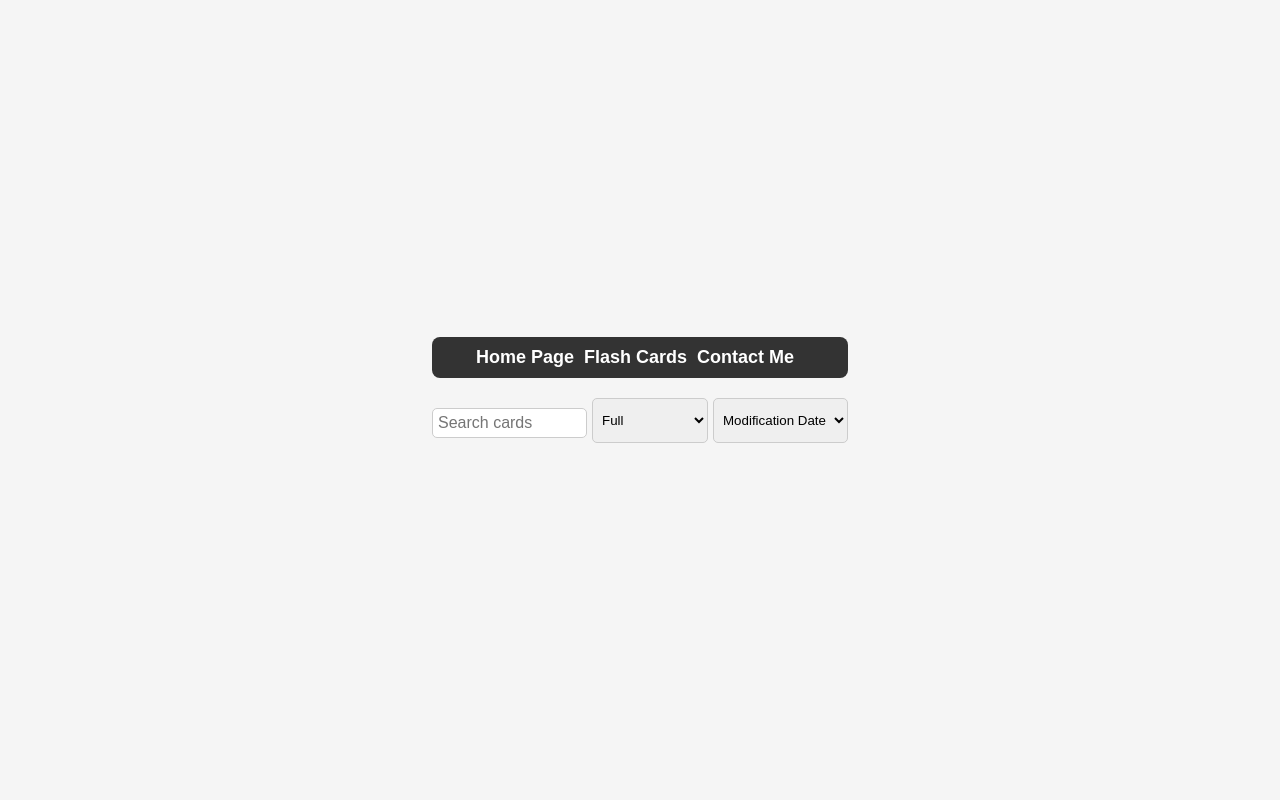
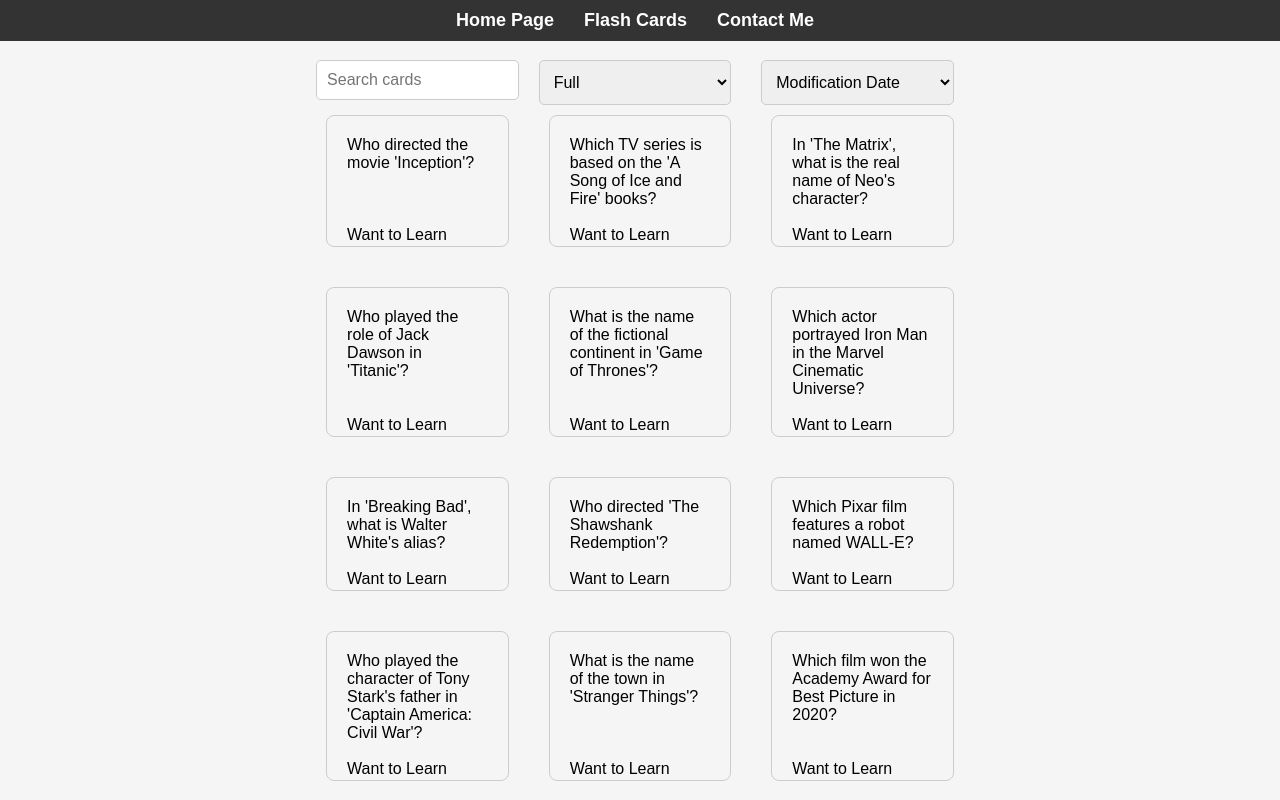
Before and after one commit to azershukurlu/wmas3, a React (Create React App) app: page /flashcards in a window 1280 px wide. Shown: the top 800 px of the page. Built offline with nearby package versions, Linux system fonts and the light colour scheme.

Commit message:
Add css for cards and add newcardcomponent

```diff
--- a/src/DisplayCards.jsx
+++ b/src/DisplayCards.jsx
@@ -21,7 +21,7 @@ const DisplayCards = ({ flashCards, onDelete, setFcd }) => {
     .filter((card) => {
       const cardStatus = card.status ? card.status : "unknown";
       return (
-        filterInfo === "All" ||
+        filterInfo === "Full" ||
         (cardStatus && cardStatus.toLowerCase() === filterInfo.toLowerCase())
       );
     })
@@ -66,8 +66,8 @@ const DisplayCards = ({ flashCards, onDelete, setFcd }) => {
           className="select-box"
         >
           <option value="id">ID</option>
-          <option value="question">Front</option>
-          <option value="answer">Back</option>
+          <option value="question">Question</option>
+          <option value="answer">Answer</option>
           <option value="modificationDate">Modification Date</option>
         </select>
       </div>
@@ -90,6 +90,7 @@ const DisplayCards = ({ flashCards, onDelete, setFcd }) => {
               )
             }
             setFcd={setFcd}
+            className="display-card"
           />
         ))}
       </div>
--- a/src/FlashcardApp.jsx
+++ b/src/FlashcardApp.jsx
@@ -1,4 +1,6 @@
 import React, { useRef, useState, useEffect } from "react";
+
+import "./style/FlashcardApp.css";
 
 const currentDate = new Date().toLocaleDateString("en-US", {
   year: "numeric",
--- a/src/style/App.css
+++ b/src/style/App.css
@@ -3,8 +3,9 @@ body {
   font-family: "Arial", sans-serif;
   background-color: #f5f5f5;
   display: flex;
+  flex-direction: column;
   align-items: center;
-  justify-content: center;
+  justify-content: flex-start;
   height: 100vh;
 }
 
@@ -12,11 +13,21 @@ body {
   max-width: 1000px;
   margin: 0 auto;
   padding: 20px;
+  display: flex;
+  flex-direction: column;
+  align-items: center;
 }
 
 nav {
   background-color: #333;
   padding: 10px;
+  position: fixed;
+  top: 0;
+  width: 100%;
+  z-index: 1000;
+  display: flex;
+  justify-content: center;
+  align-items: center;
 }
 
 nav ul {
@@ -25,6 +36,7 @@ nav ul {
   padding: 0;
   display: flex;
   justify-content: center;
+  gap: 20px;
 }
 
 nav li {
@@ -45,8 +57,9 @@ nav a:hover {
 .main-container {
   background-color: #fff;
   padding: 20px;
-  box-shadow: 0 0 10px rgba(0, 0, 0, 0.1);
+  box-shadow: 0 0 10px rgba(0, 0, 0, 0.35);
   text-align: center;
+  margin-top: 100px;
 }
 
 .project-container {
--- a/src/style/ContactMe.css
+++ b/src/style/ContactMe.css
@@ -6,13 +6,6 @@ body {
   align-items: center;
   justify-content: center;
   min-height: 100vh;
-}
-
-.App {
-  width: 80%;
-  max-width: 1200px;
-  margin: 0 auto;
-  padding: 40px;
 }
 
 nav {
@@ -48,10 +41,10 @@ nav a:hover {
 
 .contact-form-container {
   max-width: 600px;
-  margin: 0 auto;
+  margin-top: 80px;
   padding: 70px;
   background-color: #f9f9f9;
-  box-shadow: 0 0 10px rgba(0, 0, 0, 0.1);
+  box-shadow: 0 0 10px rgba(0, 0, 0, 0.35);
   border-radius: 8px;
   display: flex;
   flex-direction: column;
--- a/src/style/DisplayCards.css
+++ b/src/style/DisplayCards.css
@@ -1,49 +1,34 @@
-.display-cards {
-  margin-bottom: 10px;
-  display: flex;
-  justify-content: space-between;
+.search-filter-sort,
+.select-box {
+  padding: 10px;
+  margin-right: 10px;
+  border: 1px solid #ccc;
+  border-radius: 5px;
+  font-size: 16px;
+  margin-top: 40px;
 }
 
-.filter-sort-container {
-  display: flex;
-  gap: 10px;
+.display-cards {
+  display: grid;
+  grid-template-columns: repeat(auto-fill, minmax(200px, 1fr));
+  gap: 20px;
+  justify-content: space-around;
 }
 
-.search-filter-sort {
-  border: 1px solid #ccc;
-  border-radius: 5px;
-  padding: 5px;
-  display: flex;
-  align-items: center;
-}
-
-.select-box {
-  margin-left: 5px;
-  padding: 5px;
-  border: 1px solid #ccc;
-  border-radius: 5px;
-}
-
-.card {
+.display-card {
   position: relative;
-  width: 200px;
-  height: 300px;
-  margin: 10px;
-  perspective: 1000px;
+  width: 250px;
+  height: 400px;
+  perspective: 1200px;
   cursor: pointer;
   transform-style: preserve-3d;
   transition: transform 0.5s;
+  box-sizing: border-box;
+  padding: 20px;
+  backface-visibility: hidden;
 }
 
-.card.flip {
-  transform: rotateY(180deg);
-}
-
-.card:hover {
-  transform: scale(1.05);
-}
-
-.card div {
+.display-card div {
   position: absolute;
   width: 100%;
   height: 100%;
@@ -55,8 +40,23 @@
   background-color: #f9f9f9;
   border-radius: 8px;
   box-shadow: 0 4px 8px rgba(0, 0, 0, 0.1);
-  padding: 10px;
+  padding: 20px;
   backface-visibility: hidden;
+}
+
+.display-card.flip {
+  transform: rotateY(180deg);
+}
+
+.display-card.flip div {
+  transform: rotateY(180deg);
+  background-color: #f9f9f9;
+  color: black;
+  box-shadow: 0 4px 8px rgba(0, 0, 0, 0.1);
+}
+
+.display-card:hover {
+  transform: scale(1.05);
 }
 
 .question,
@@ -65,12 +65,17 @@
 }
 
 .actions {
+  position: absolute;
+  bottom: 0;
+  left: 0;
+  width: 100%;
   display: flex;
   justify-content: space-around;
   margin-top: 10px;
 }
 
-.update-status {
+.update-status,
+.delete-button {
   background-color: #4caf50;
   color: white;
   border: none;
@@ -81,6 +86,10 @@
   font-size: 14px;
   cursor: pointer;
   border-radius: 4px;
+}
+
+.delete-button {
+  background-color: #f44336;
 }
 
 .editing {
--- /dev/null
+++ b/src/style/FlashcardApp.css
@@ -0,0 +1,76 @@
+.card-container {
+  display: grid;
+  grid-template-columns: repeat(auto-fill, minmax(300px, 1fr));
+  gap: 20px;
+  justify-content: space-around;
+}
+
+.card {
+  border: 1px solid #ccc;
+  border-radius: 8px;
+  padding: 20px;
+  margin: 10px;
+  cursor: pointer;
+  transition: transform 0.3s;
+  position: relative;
+  perspective: 1000px;
+}
+
+.card:hover {
+  transform: scale(1.05);
+}
+
+.card.flip {
+  transform: rotateY(180deg);
+}
+
+.card.editing {
+  height: auto;
+}
+
+.card input {
+  margin-bottom: 10px;
+  padding: 5px;
+  width: 100%;
+}
+
+.card button {
+  background-color: #007bff;
+  color: #fff;
+  border: none;
+  padding: 10px 15px;
+  border-radius: 4px;
+  cursor: pointer;
+  font-size: 14px;
+  transition: background-color 0.3s;
+  margin-top: 10px;
+}
+
+.card button:hover {
+  background-color: #0056b3;
+}
+
+.card .question,
+.card .answer {
+  height: 100%;
+  overflow: hidden;
+}
+
+.card .answer {
+  display: none;
+  position: absolute;
+  top: 0;
+  left: 0;
+  width: 100%;
+  height: 100%;
+  backface-visibility: hidden;
+  transform: rotateY(180deg);
+}
+
+.card.flip .question {
+  display: none;
+}
+
+.card.flip .answer {
+  display: block;
+}
```
